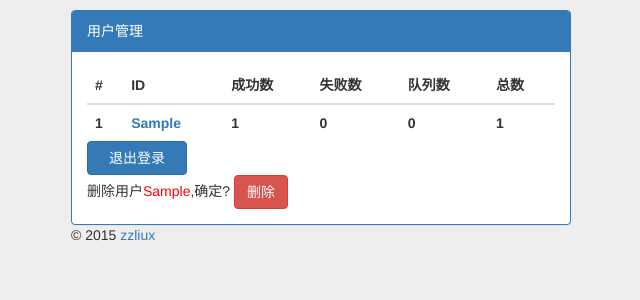
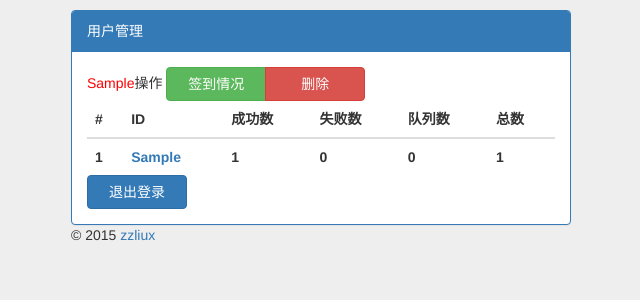
Before and after one commit to zzliux/TiebaSign, a PHP site: the page made by admin/index.php in a window 1280 px wide. Shown: the top 300 px of the page, without its empty margins (319-959 px from the left). Run offline with PHP 8.4, Linux system fonts and the light colour scheme; the visitor is signed in with stand-in values (Sample User, id 1); tables that the repository leaves empty or names only in its code hold one stand-in row (values such as "Sample post"); lists and menus that the app fills with data are empty.

Commit message:
修改为用户操作,可查看签到情况,可删除,并且移动到表格上方

```diff
--- a/admin/index.php
+++ b/admin/index.php
@@ -1,5 +1,8 @@
 <?php
 	session_start();
+	if(isset($_POST['query'])){
+				header('location:../query.php?un='.$_POST['query']);
+			}
 	if($_SESSION['admin'] == 1){
 		$flag = 1;
 	}else{
@@ -33,7 +36,7 @@
 			margin: 0 auto;
 		}
 		button {
-			max-width: 270px;
+			width: 100px;
 			margin-right:0px auto;
 		}
 		</style>
@@ -73,6 +76,17 @@ aaa;
 			echo '<div class="panel panel-primary form-panel" style="max-width:500px">
 				<div class="panel-heading">用户管理</div>
 				<div class="panel-body"><table class="table" style="max-width:500px;margin:0px auto;"><thead><th>#</th><th>ID</th><th>成功数</th><th>失败数</th><th>队列数</th><th>总数</th></thead>';
+			if(isset($_GET['deun'])){
+				echo "
+					<form class=\"form-horizontal\" role=\"form\" method=\"post\">
+						<span><font color=\"red\">{$_GET[deun]}</font>操作
+						<div class=\"btn-group\">
+							<button type=\"submit\" name=\"query\" value=\"{$_GET[deun]}\" class=\"btn btn-success\">签到情况</button>
+							<button type=\"submit\" name=\"deun\" value=\"{$_GET[deun]}\" class=\"btn btn-danger\">删除</button>
+						</div>
+					</form>
+";
+			}
 			$t=0;
 			while($row = $result->fetch_assoc()){
 				$t++;
@@ -96,14 +110,6 @@ aaa;
 						<button type="submit" name="logout" class="btn btn-primary btn-block" style="width:100px">退出登录</button>
 					</form>
 aaa;
-			if(isset($_GET['deun'])){
-				echo "
-					<form class=\"form-horizontal\" role=\"form\" method=\"post\">
-						<span>删除用户<font color=\"red\">{$_GET[deun]}</font>,确定?
-						<button type=\"submit\" name=\"deun\" value=\"{$_GET[deun]}\" class=\"btn btn-danger\">删除</button>
-					</form>
-";
-			}
 			if(isset($_POST['deun'])){
 				$deun = $_POST['deun'];
 				$sql = "SELECT * FROM info WHERE un = '{$deun}'";
```
